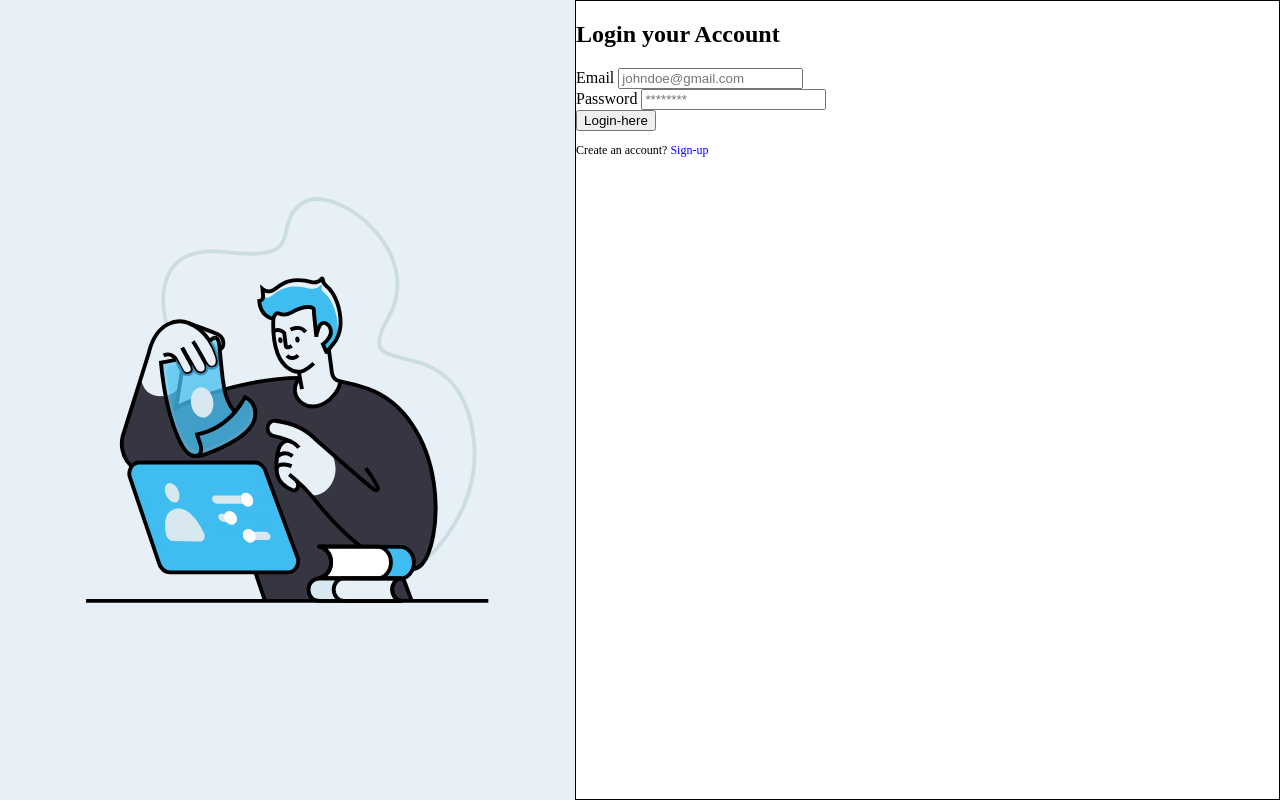
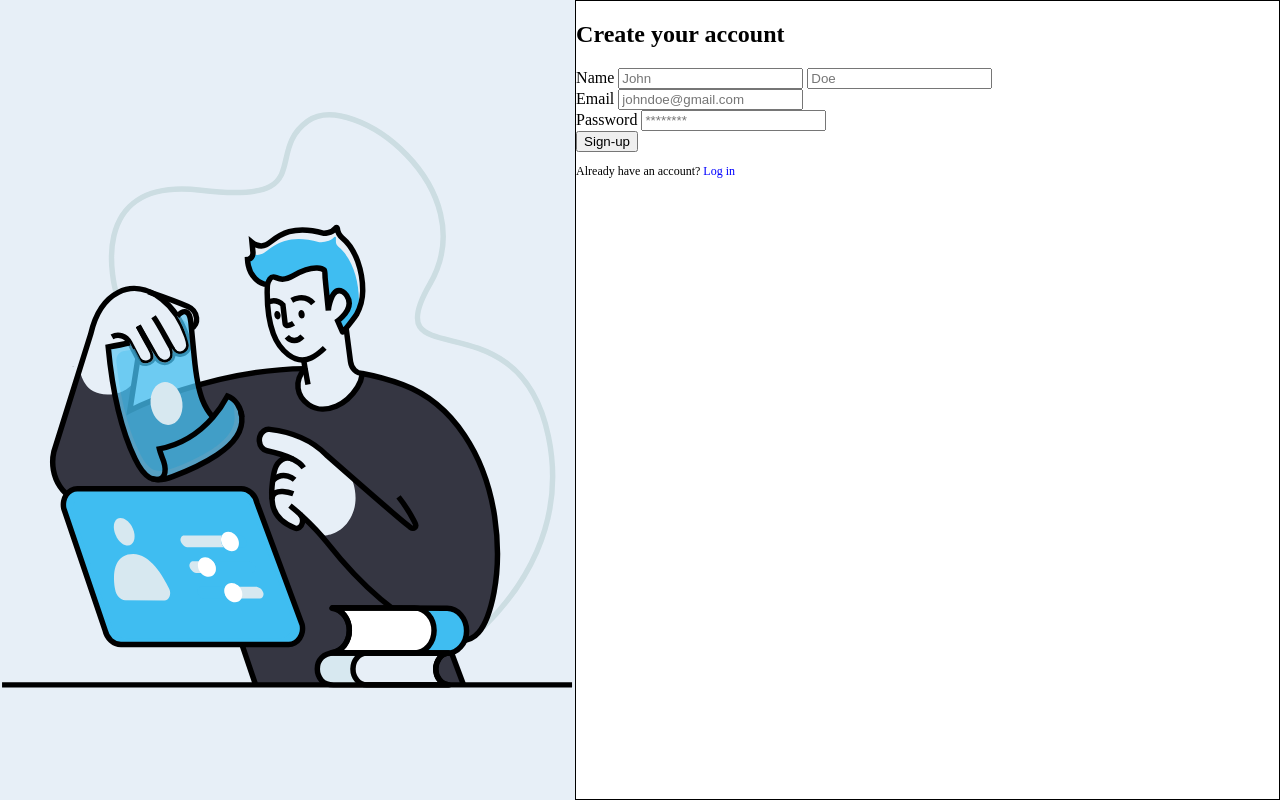
Before and after one commit to shannonscotta/mvp-project, a website: page public/index.html in a window 1280 px wide. Both pictures are taken after a click on the link "Sign-up". Drawn offline with nearby package versions, Linux system fonts and the light colour scheme; no server answers.

Commit message:
toggle between sign in and up

```diff
--- a/public/app.js
+++ b/public/app.js
@@ -1,3 +1,13 @@
+
+
+$(document).ready(() => {
+  $(".message a").click(() => {
+    $("form").toggleClass("signup-form");
+    $("img").toggleClass("signup-svg");
+  });
+});
+
+
 const form = document.querySelector(".number-form");
 const thingies = document.querySelector(".thingies");
 const numInput = document.querySelector("input[name='num']");
--- a/public/index.html
+++ b/public/index.html
@@ -14,7 +14,8 @@
 
     <div class="container">
         <div class="left-side">
-            <img class="signup-svg" src="signup-person.svg" alt="cartoon character">
+            <img class="signup-svg" src="signup.svg" alt="cartoon character">
+            <img class="login-svg" src="login.svg" alt="cartoon character">
         </div>
         <div class="right-side">
 
@@ -48,11 +49,11 @@
 
                 </form>
 
-            <form action="#" class="sign-up-form">
+            <form action="#" class="signup-form">
 
-                <h2 class="sign-up-heading">Create your account</h2>
+                <h2 class="signup-heading">Create your account</h2>
 
-                <label class="sign-up-name-container">
+                <label class="signup-name-container">
                     Name
                     <!-- min and max length for input? -->
                     <input type="text" id="firstName" placeholder="John" required />
@@ -61,21 +62,21 @@
 
                 <br>
 
-                <label class="sign-up-email-container">
+                <label class="signup-email-container">
                     Email
                     <input type="email" name="email" placeholder="johndoe@gmail.com" required />
                 </label>
 
                 <br>
 
-                <label class="sign-up-password-container">
+                <label class="signup-password-container">
                     Password
                     <input type="password" name="password" placeholder="********" required />
                 </label>
 
                 <br>
 
-                <button class="sign-up-button" type="button" name="signUpButton">
+                <button class="signup-button" type="button" name="signUpButton">
                     Sign-up
                 </button>
 
--- a/public/styles.css
+++ b/public/styles.css
@@ -44,9 +44,10 @@ body{
     color: blue;
 }
 
-.sign-up-form{
+.signup-form, .signup-svg{
     display: none;
 }
+
 
 /* EMAIL
 
```
Also changed, not shown: public/login.svg (added), public/signup.svg (renamed from public/signup-person.svg).
